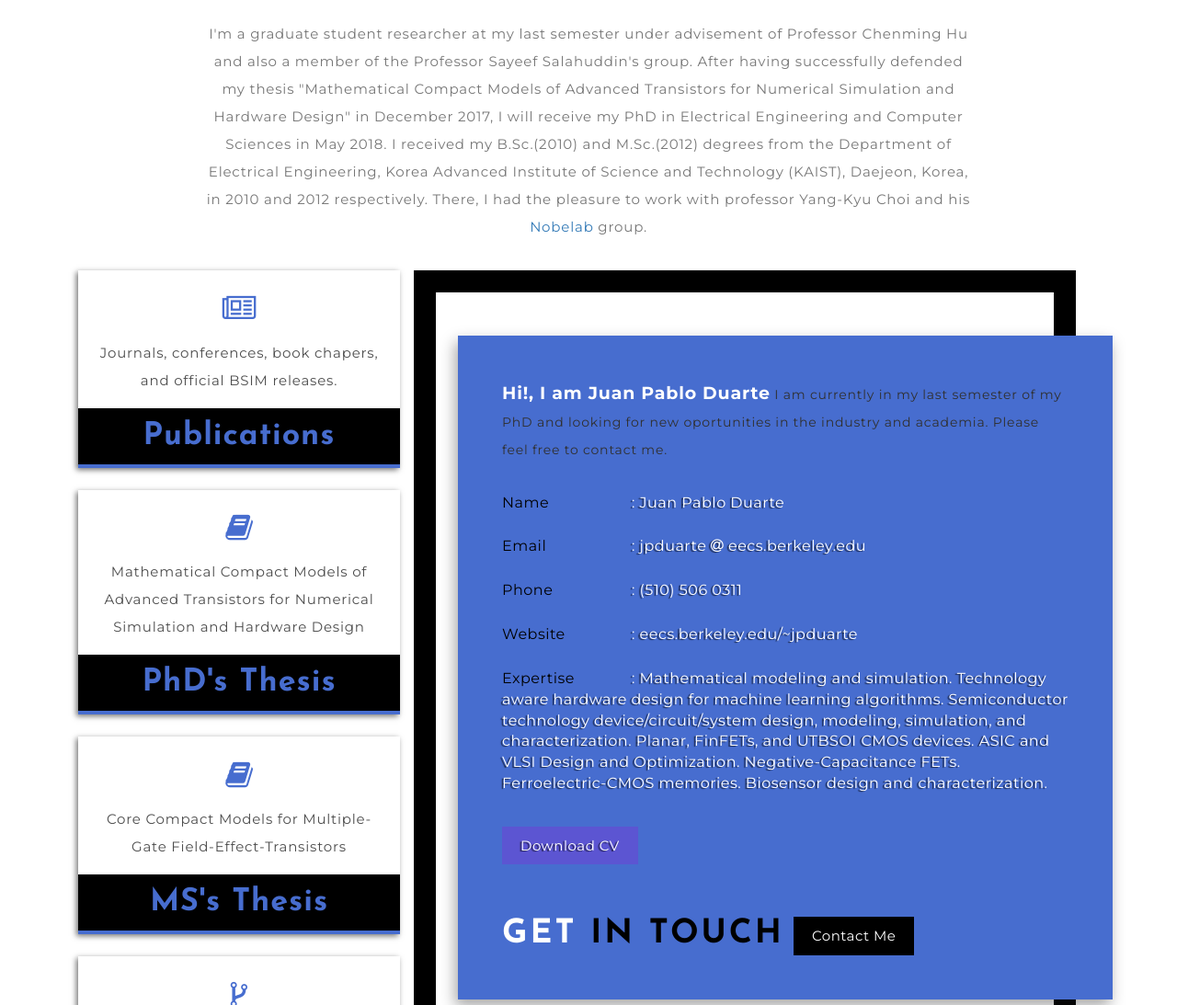
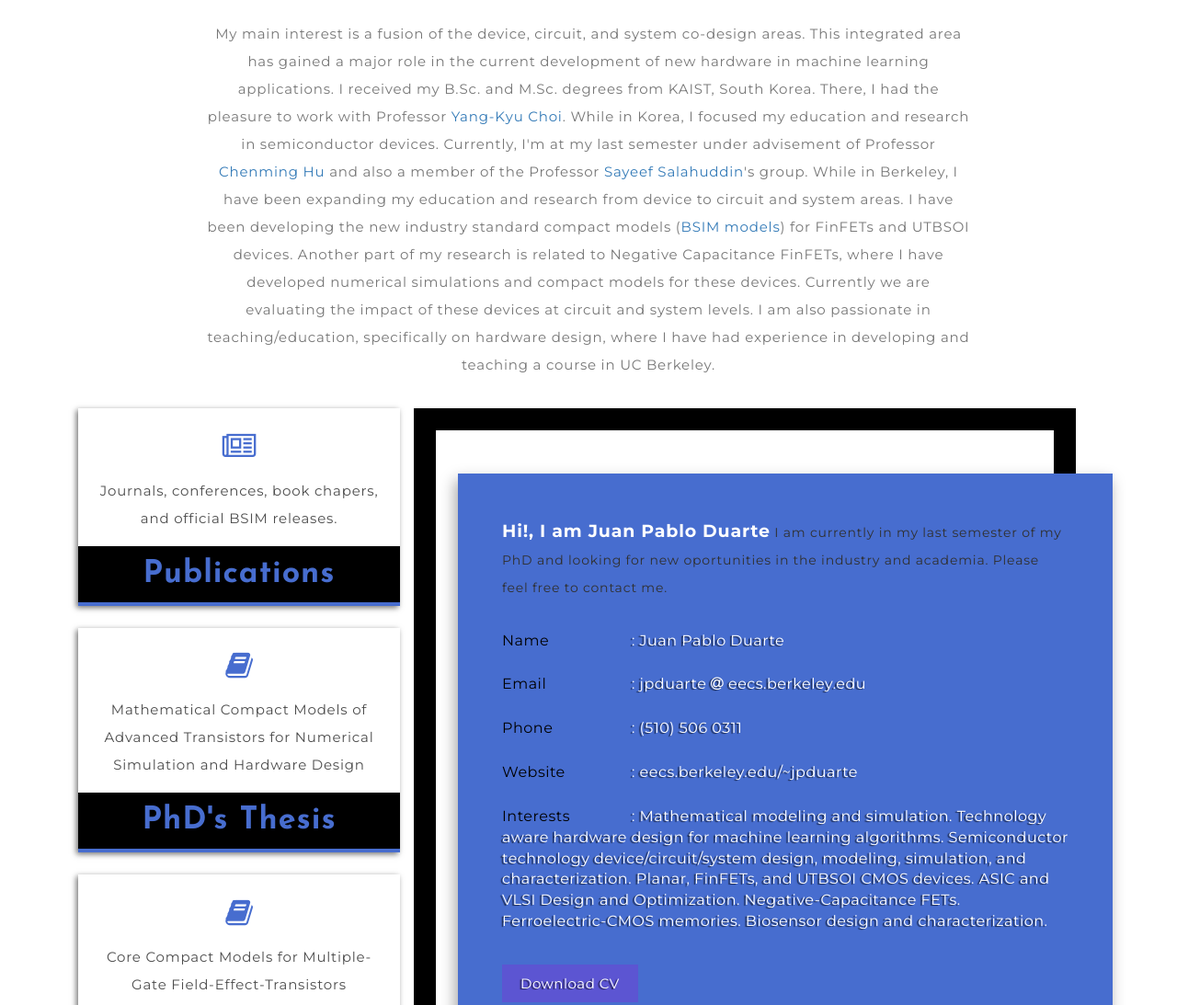
Before and after one commit to jpduarte/jpduarte.github.io, a plain HTML site: page index.html in a window 1280 px wide. Shown: the part 825-1918 px from the top of the page at 92% size. Drawn offline with Linux system fonts and the light colour scheme.

Commit message:
add about me changes

```diff
--- a/index.html
+++ b/index.html
@@ -124,7 +124,16 @@ div.desc {
 				</div>
 				<div class="about-top">
 					<!--<h3 class="subheading-agileits-w3layouts">Some words about me</h3>-->
-					<p class="para-agileits-w3layouts">  I'm a graduate student researcher at my last semester under advisement of Professor Chenming Hu and also a member of the Professor Sayeef Salahuddin's group. After having successfully defended my thesis "Mathematical Compact Models of Advanced Transistors for Numerical Simulation and Hardware Design" in December 2017, I will receive my PhD in Electrical Engineering and Computer Sciences in May 2018. I received my B.Sc.(2010) and M.Sc.(2012) degrees from the Department of Electrical Engineering, Korea Advanced Institute of Science and Technology (KAIST), Daejeon, Korea, in 2010 and 2012 respectively. There, I had the pleasure to work with professor Yang-Kyu Choi and his <a href="http://nobelab.kaist.ac.kr/">Nobelab</a> group.  </p>
+					<p class="para-agileits-w3layouts">  My main interest is a fusion of the device, circuit, and system
+						co-design areas. This integrated area has gained a major role in the current development of new
+						hardware in machine learning applications. I received my B.Sc. and M.Sc. degrees from KAIST, South Korea.
+						There, I had the pleasure to work with Professor <a href="http://nobelab.kaist.ac.kr/">Yang-Kyu Choi</a>.
+						While in Korea, I focused my education and research in semiconductor devices.
+						Currently, I'm at my last semester under advisement of Professor <a href="https://people.eecs.berkeley.edu/~hu/">Chenming Hu</a> and also a member of the Professor <a href="https://leed.eecs.berkeley.edu/">Sayeef Salahuddin</a>'s group.
+						While in Berkeley, I have been expanding my education and research from device to circuit and system areas.
+						I have been developing the new industry standard compact models (<a href="http://bsim.berkeley.edu/">BSIM models</a>) for FinFETs and UTBSOI devices.
+						Another part of my research is related to Negative Capacitance FinFETs, where I have developed numerical simulations and compact models for these devices.
+						Currently we are evaluating the impact of these devices at circuit and system levels. I am also passionate in teaching/education, specifically on hardware design, where I have had experience in developing and teaching a course in UC Berkeley.  </p>
 				</div>
 			</div>
 			<div class="col-md-4 about-left-agileits">
@@ -167,7 +176,7 @@ div.desc {
 						<li><span>Email</span>: jpduarte <i class="fa fa-at"></i> eecs.berkeley.edu</li>
 						<li><span>Phone</span>: (510) 506 0311</li>
 						<li><span>Website</span>: <a href="#">eecs.berkeley.edu/~jpduarte</a></li>
-						<li><span>Expertise</span>: Mathematical modeling and simulation. Technology aware hardware design for machine learning algorithms. Semiconductor technology device/circuit/system design, modeling, simulation, and characterization. Planar, FinFETs, and UTBSOI CMOS devices. ASIC and VLSI Design and Optimization. Negative-Capacitance FETs. Ferroelectric-CMOS memories. Biosensor design and characterization.
+						<li><span>Interests</span>: Mathematical modeling and simulation. Technology aware hardware design for machine learning algorithms. Semiconductor technology device/circuit/system design, modeling, simulation, and characterization. Planar, FinFETs, and UTBSOI CMOS devices. ASIC and VLSI Design and Optimization. Negative-Capacitance FETs. Ferroelectric-CMOS memories. Biosensor design and characterization.
 </li>
 
 						<!--<li><span>Address</span>: 27 Nether Street, Finchley, UK</li>-->
```
